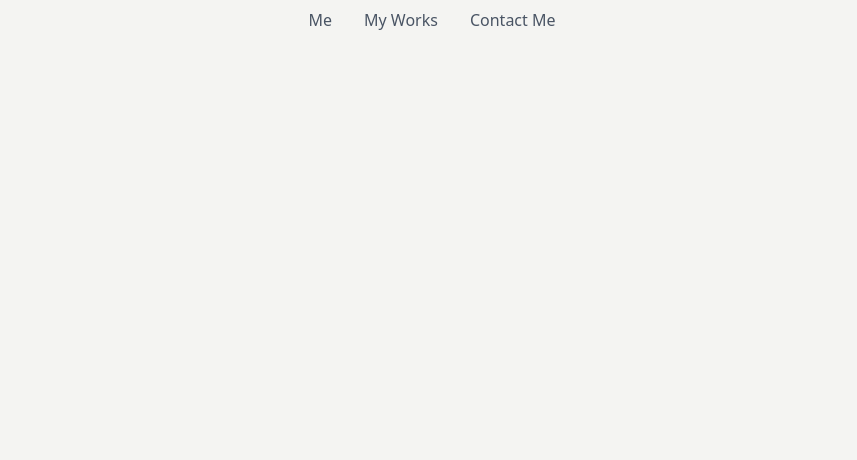
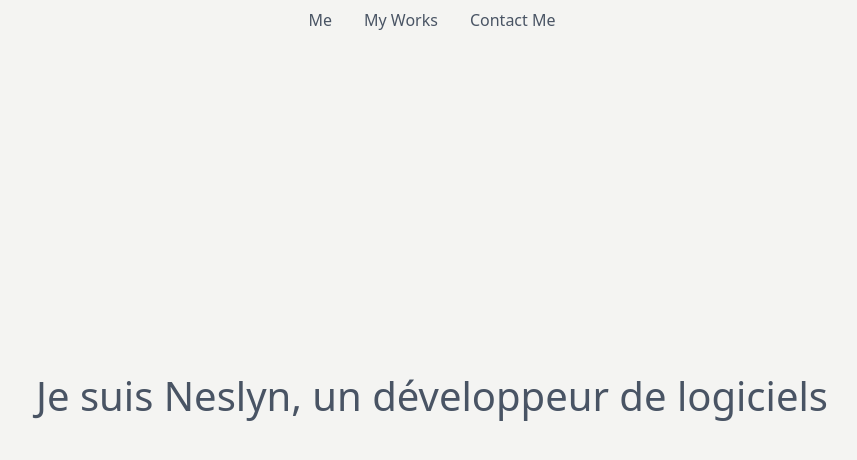
Before and after one commit to NeslynChellaiah/portfolio, a React (Create React App) app: page / in a window 1280 px wide. Shown: the top 460 px of the page, without its empty margins (208-1065 px from the left). Built offline with nearby package versions, Linux system fonts and the light colour scheme.

Commit message:
file-structuring

```diff
--- a/src/App.css
+++ b/src/App.css
@@ -8,6 +8,7 @@
 
 * {
   box-sizing: border-box;
+  scroll-behavior: smooth;
 }
 
 .bg-primary {
@@ -37,6 +38,5 @@
 }
 
 .main-container > section {
-  height: 100vh;
   scroll-snap-align: start;
 }
--- a/src/App.js
+++ b/src/App.js
@@ -1,4 +1,5 @@
-import Navbar from "./navbar";
+import Navbar from "./components/navbar";
+import Me from "./components/me";
 import "./App.css";
 
 function App() {
@@ -7,7 +8,7 @@ function App() {
       <div className="fixed-top z-1">
         <Navbar />
       </div>
-      <section className="min-vh-100 bg-primary p-5" id="me"></section>
+      <Me />
       <section className="min-vh-100 bg-secondary p-5" id="works"></section>
       <section className="min-vh-100 bg-primary p-5" id="contact"></section>
     </div>
--- /dev/null
+++ b/src/components/me.js
@@ -0,0 +1,14 @@
+function Me() {
+  return (
+    <section
+      className="min-vh-100 bg-primary p-5 d-flex justify-content-center align-items-center"
+      id="me"
+    >
+      <h1 className="text-primary">
+        Je suis Neslyn, un développeur de logiciels
+      </h1>
+    </section>
+  );
+}
+
+export default Me;
--- /dev/null
+++ b/src/components/my-work-card.js
@@ -0,0 +1,5 @@
+function MyWorkCard() {
+  return <></>;
+}
+
+export default MyWorkCard;
```
Also changed, not shown: src/components/navbar.js (renamed from src/navbar.js).
